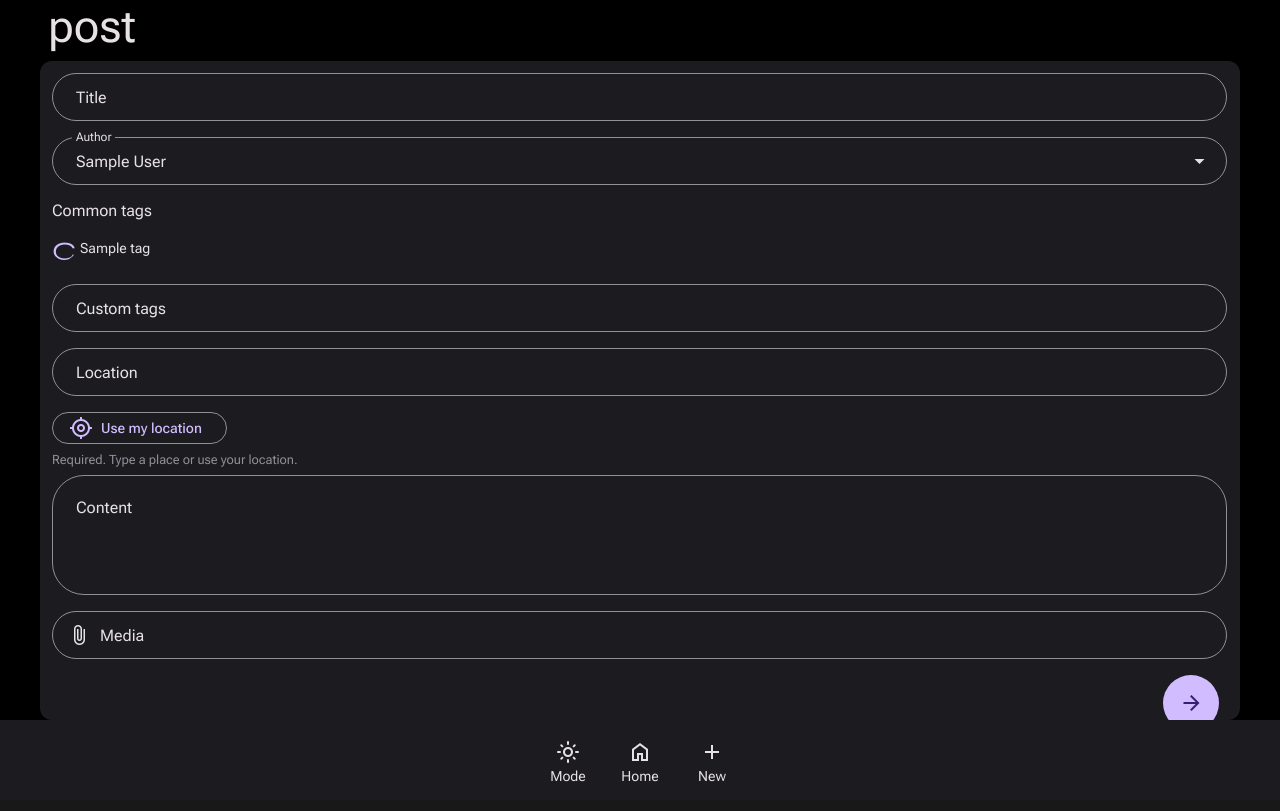
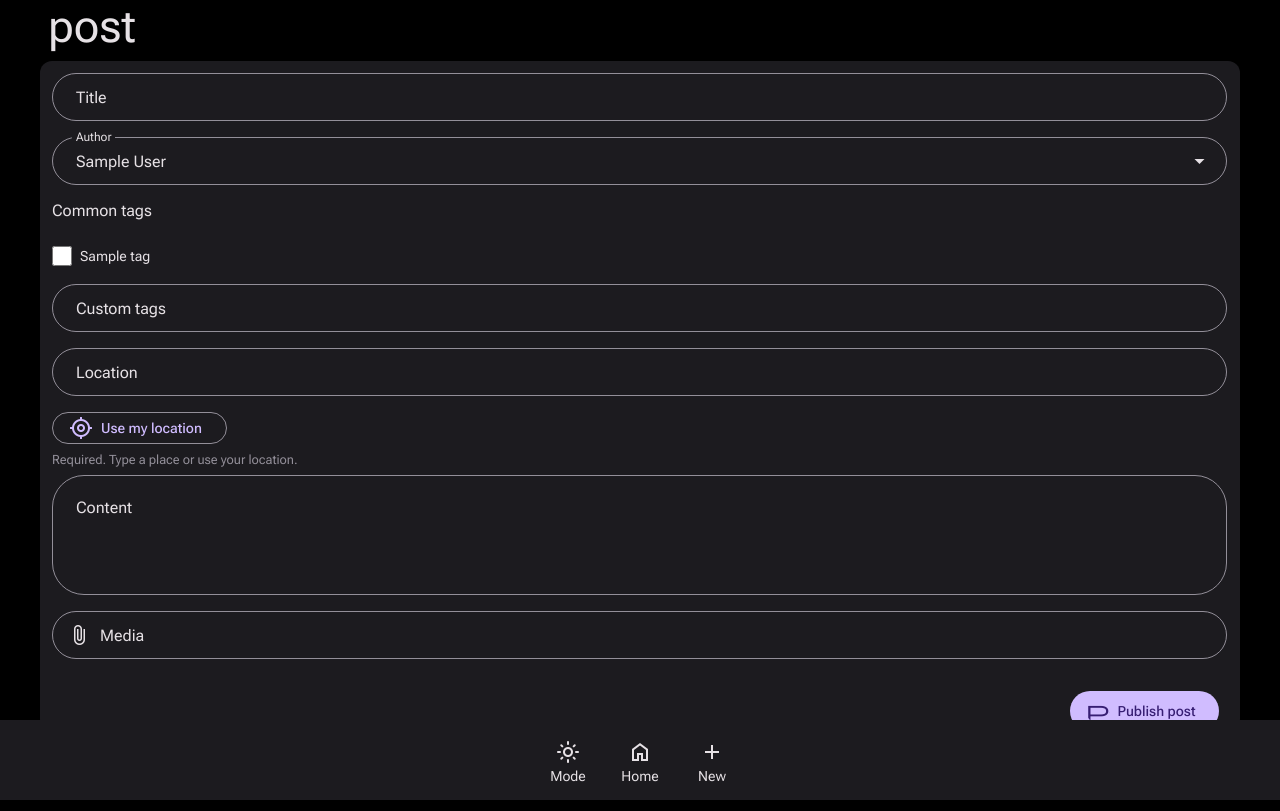
Before and after one commit to cidrblock/home_journal, a Flask app: template src/home_journal/templates/new.html.j2 in a window 1280 px wide. Before the commit the page ends 782 px from the top, so only its background shows below. Run offline with Flask 3, Linux system fonts and the light colour scheme; the template is opened without the code that fills it: most values are stand-ins (such as "Sample title", 1, 10 or a date in 2020); some libraries are stand-ins or nearby versions.

Commit message:
Fix Home Journal post form controls and submit layout

```diff
--- a/pyproject.toml
+++ b/pyproject.toml
@@ -13,7 +13,7 @@ authors = [{ 'name' = 'Bradley A. Thornton' }]
 license = { text = "MIT" }
 requires-python = ">=3.11"
 readme = "README.md"
-version = "0.1.26"
+version = "0.1.27"
 classifiers = [
   "Development Status :: 3 - Alpha",
   "Framework :: Flask",
--- a/src/home_journal/site/css/site.css
+++ b/src/home_journal/site/css/site.css
@@ -335,3 +335,28 @@ article.single-post > .markdown-body > .video > video {
   font-weight: bold;
   color: var(--outline);
 }
+
+.tag-option {
+  display: inline-flex;
+  align-items: center;
+  gap: 0.5rem;
+  min-height: 2.5rem;
+  cursor: pointer;
+  font-size: 0.875rem;
+  color: var(--on-background);
+}
+
+.tag-option > input[type="checkbox"] {
+  appearance: auto;
+  width: 1.25rem;
+  height: 1.25rem;
+  margin: 0;
+  accent-color: var(--primary);
+  flex: none;
+}
+
+.form-actions {
+  display: flex;
+  justify-content: flex-end;
+  padding-top: 1rem;
+}
--- a/src/home_journal/site/index.html
+++ b/src/home_journal/site/index.html
@@ -10,7 +10,7 @@
     <meta name="google" content="notranslate" />
     <title>everything</title>
     <link href="/css/beer.min.css" rel="stylesheet" />
-    <link href="/css/site.css?v=lightgallery-6" rel="stylesheet" />
+    <link href="/css/site.css?v=form-controls-1" rel="stylesheet" />
     <script type="module" src="/js/beer.min.js"></script>
     <script type="module" src="/js/material-dynamic-colors.min.js"></script>
     <script type="text/javascript" src="/js/site.js?v=instant-paint-1"></script>
--- a/src/home_journal/templates/index.html.j2
+++ b/src/home_journal/templates/index.html.j2
@@ -10,7 +10,7 @@
     <meta name="google" content="notranslate" />
     <title>{{ title }}</title>
     <link href="/css/beer.min.css" rel="stylesheet" />
-    <link href="/css/site.css?v=lightgallery-6" rel="stylesheet" />
+    <link href="/css/site.css?v=form-controls-1" rel="stylesheet" />
     <script type="module" src="/js/beer.min.js"></script>
     <script type="module" src="/js/material-dynamic-colors.min.js"></script>
     <script type="text/javascript" src="/js/site.js?v=instant-paint-1"></script>
--- a/src/home_journal/templates/new.html.j2
+++ b/src/home_journal/templates/new.html.j2
@@ -9,7 +9,7 @@
     <meta name="google" content="notranslate" />
     <title>new post</title>
     <link href="css/beer.min.css" rel="stylesheet" />
-    <link href="/css/site.css?v=lightgallery-6" rel="stylesheet" />
+    <link href="/css/site.css?v=form-controls-1" rel="stylesheet" />
 
     <script type="module" src="js/beer.min.js"></script>
     <script type="module" src="js/material-dynamic-colors.min.js"></script>
@@ -106,7 +106,7 @@
                 <div class="s12 small-space"></div>
                 {% for tag in tags | sort %}
                   <div class="s4 m3">
-                    <label class="checkbox">
+                    <label class="tag-option">
                       <input type="checkbox" name="tag-{{ tag }}" />
                       <span>{{ tag|capitalize }}</span>
                     </label>
@@ -175,13 +175,10 @@
                   <label>Media</label>
                 </div>
               </div>
-              <div class="s12">
-                <button
-                  class="absolute right circle extra"
-                  type="submit"
-                  onclick="store()"
-                >
-                  <i>arrow_forward</i>
+              <div class="s12 form-actions">
+                <button class="round" type="submit" onclick="store()">
+                  <i>publish</i>
+                  Publish post
                 </button>
               </div>
             </div>
--- a/src/home_journal/templates/post.html.j2
+++ b/src/home_journal/templates/post.html.j2
@@ -13,7 +13,7 @@
       <link href="/css/vendor/lg-video.css?v=2.9.0" rel="stylesheet" />
       <link href="/css/vendor/lg-zoom.css?v=2.9.0" rel="stylesheet" />
     {% endif %}
-    <link href="/css/site.css?v=lightgallery-6" rel="stylesheet" />
+    <link href="/css/site.css?v=form-controls-1" rel="stylesheet" />
     {% if "pannellum-panorama" in content %}
       <script src="/js/pannellum.js"></script>
     {% endif %}
```
Also changed, not shown: src/home_journal/templates/edit.html.j2 (+6 -5 lines).
